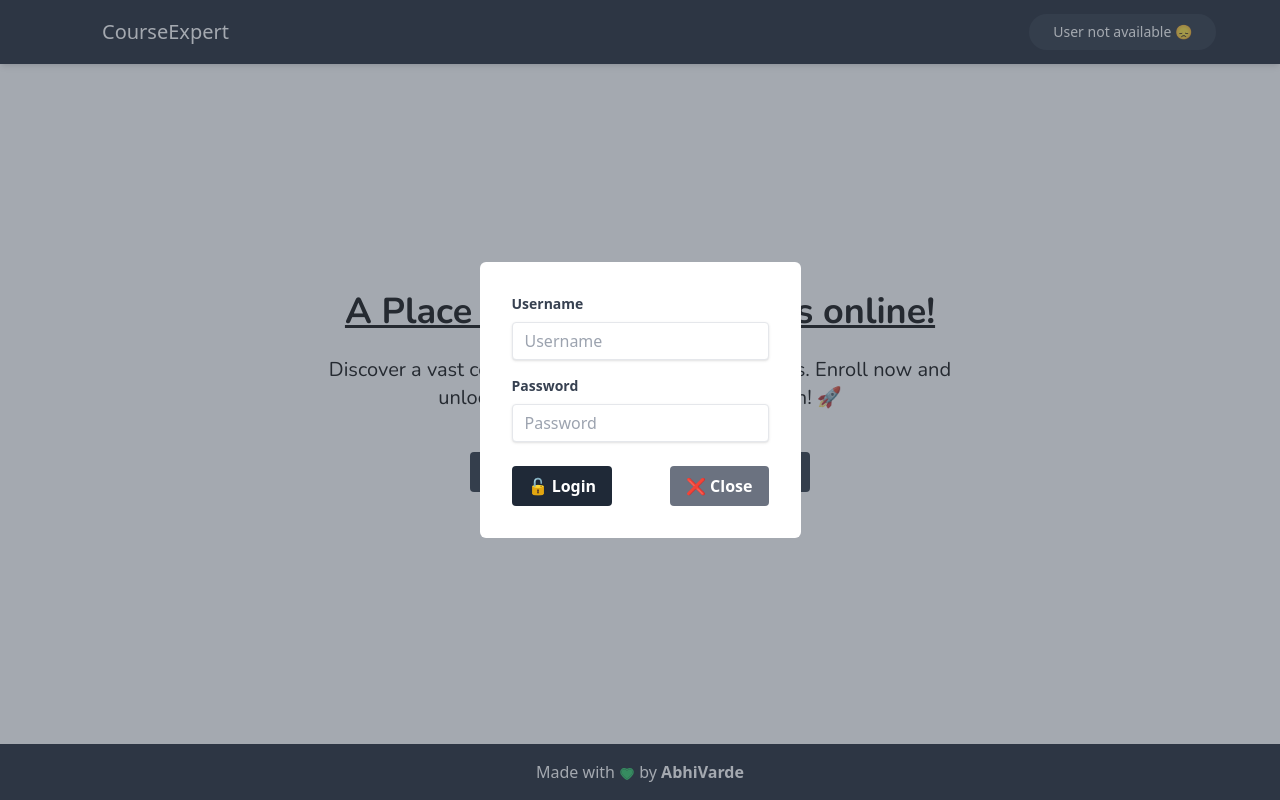
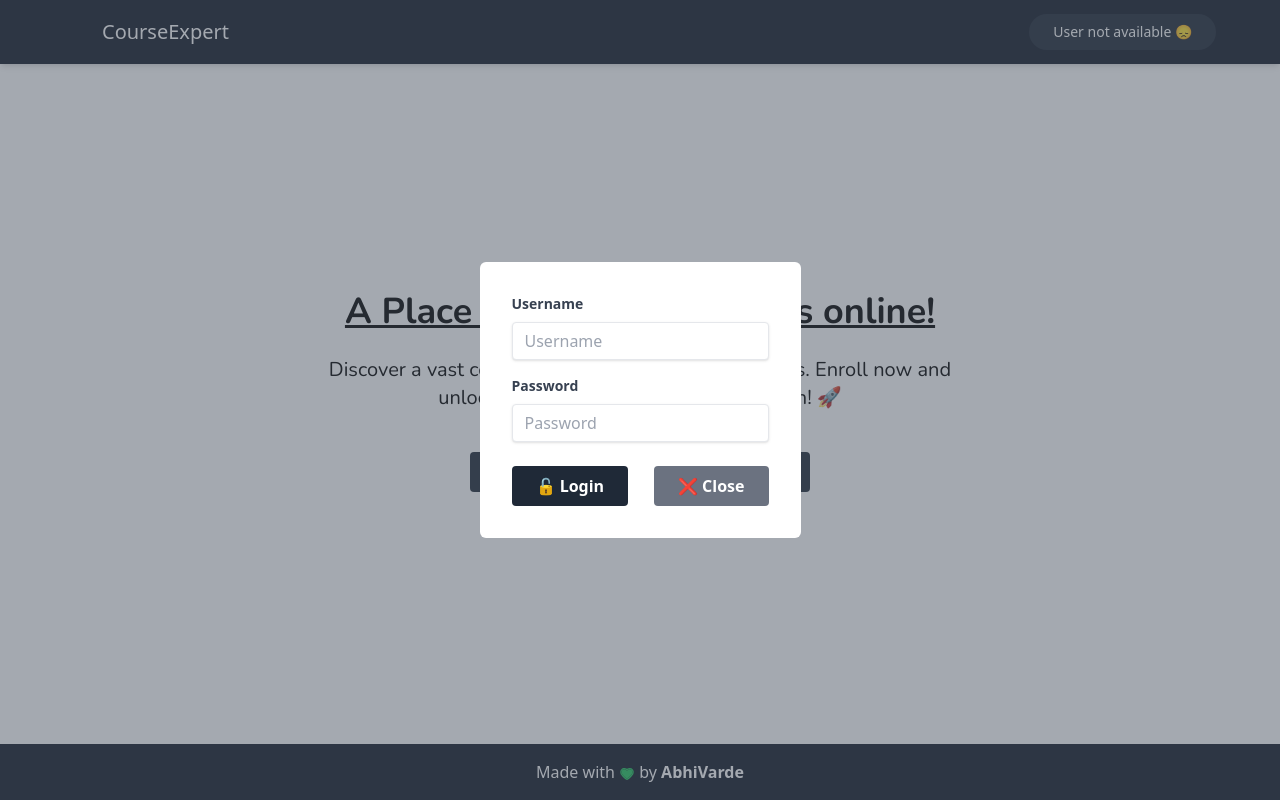
Before and after one commit to AbhiVarde/CourseExpert, a React (Vite) app: page / in a window 1280 px wide. Both pictures are taken after a click on the button "User not available 😞". Built offline with nearby package versions, Linux system fonts and the light colour scheme; some icons are missing.

Commit message:
initial commit

```diff
--- a/src/components/Login.tsx
+++ b/src/components/Login.tsx
@@ -87,14 +87,14 @@ const Login = ({ onLogin, onClose }: any) => {
         <div className="flex flex-col sm:flex-row items-center justify-between">
           <button
             type="submit"
-            className="w-full sm:w-auto bg-gray-800 hover:bg-gray-900 text-white font-bold py-2 px-4 rounded focus:outline-none focus:shadow-outline mb-4 sm:mb-0"
+            className="w-full sm:w-auto bg-gray-800 hover:bg-gray-900 text-white font-bold py-2 px-6 rounded focus:outline-none focus:shadow-outline mb-4 sm:mb-0"
           >
             🔓 Login
           </button>
           <button
             type="button"
             onClick={handleClose}
-            className="w-full sm:w-auto bg-gray-500 hover:bg-gray-600 text-white font-bold py-2 px-4 rounded focus:outline-none focus:shadow-outline"
+            className="w-full sm:w-auto bg-gray-500 hover:bg-gray-600 text-white font-bold py-2 px-6 rounded focus:outline-none focus:shadow-outline"
           >
             ❌ Close
           </button>
```
